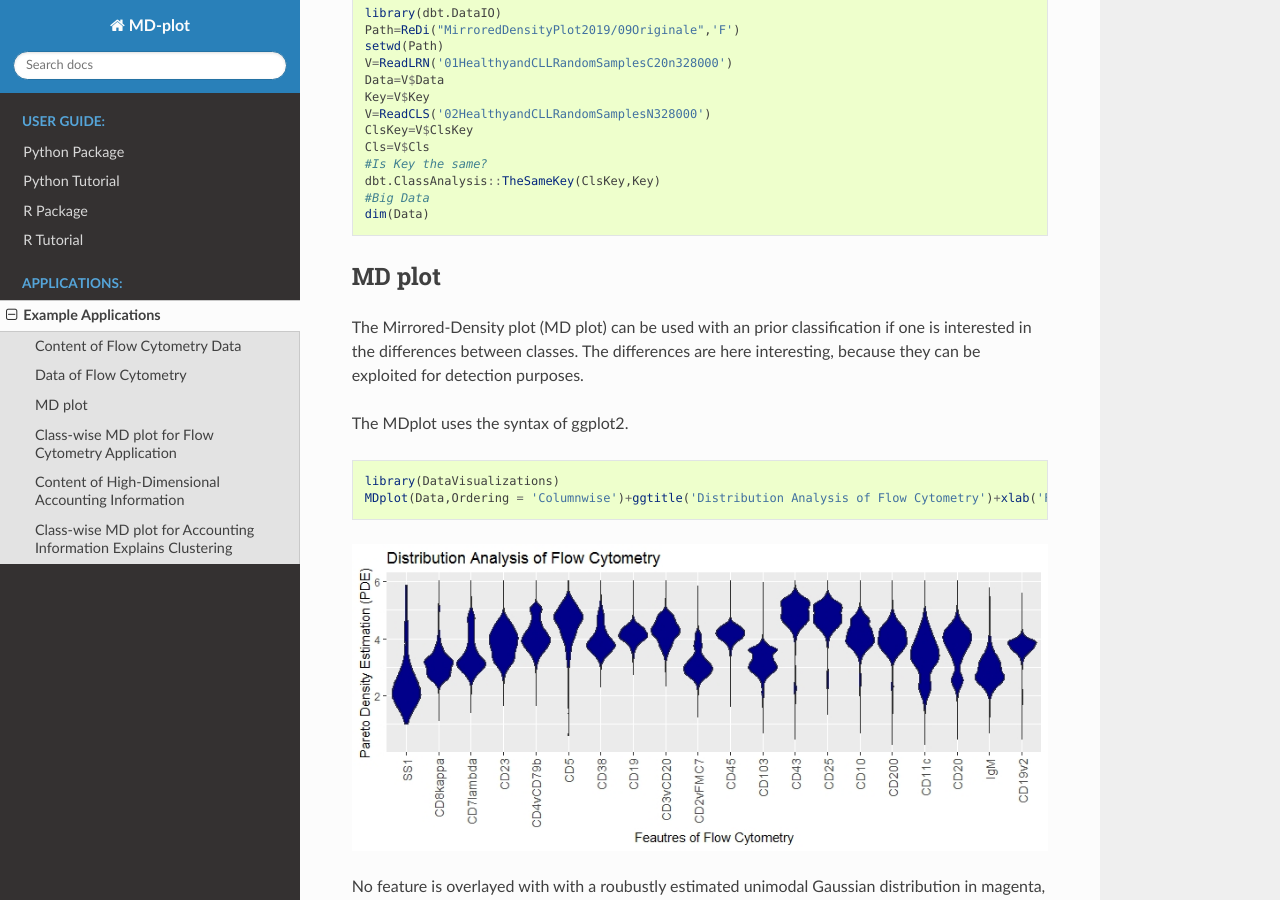
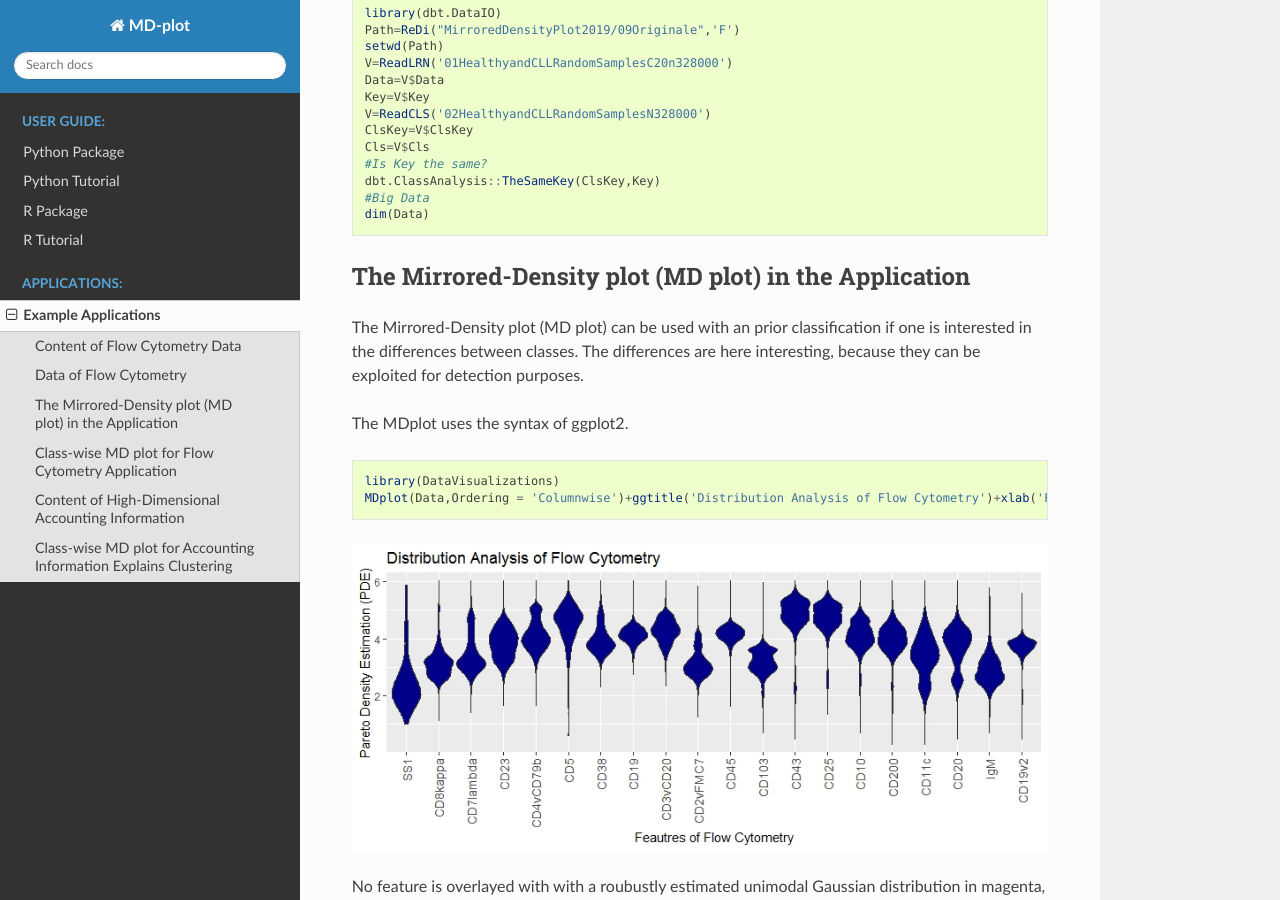
Before and after one commit to TinoGehlert/md_plot, a Sphinx documentation site: the page built from docs/application/example_application.md, in a window 1280 px wide and 900 px high, scrolled down 688 px. Built offline with Sphinx 7.4.7 and the Read the Docs theme 2.0.0, drawn with Linux system fonts in a browser that asks for light colours.

Commit message:
Update example_application.md

````diff
--- a/docs/application/example_application.md
+++ b/docs/application/example_application.md
@@ -26,7 +26,7 @@ dbt.ClassAnalysis::TheSameKey(ClsKey,Key)
 dim(Data)
 ```
 
-## MD plot
+## The Mirrored-Density plot (MD plot) in the Application
 
 The Mirrored-Density plot (MD plot) can be used with an prior classification if one is interested in the differences between classes. The differences are here interesting, because they can be exploited for detection purposes.
 
````
